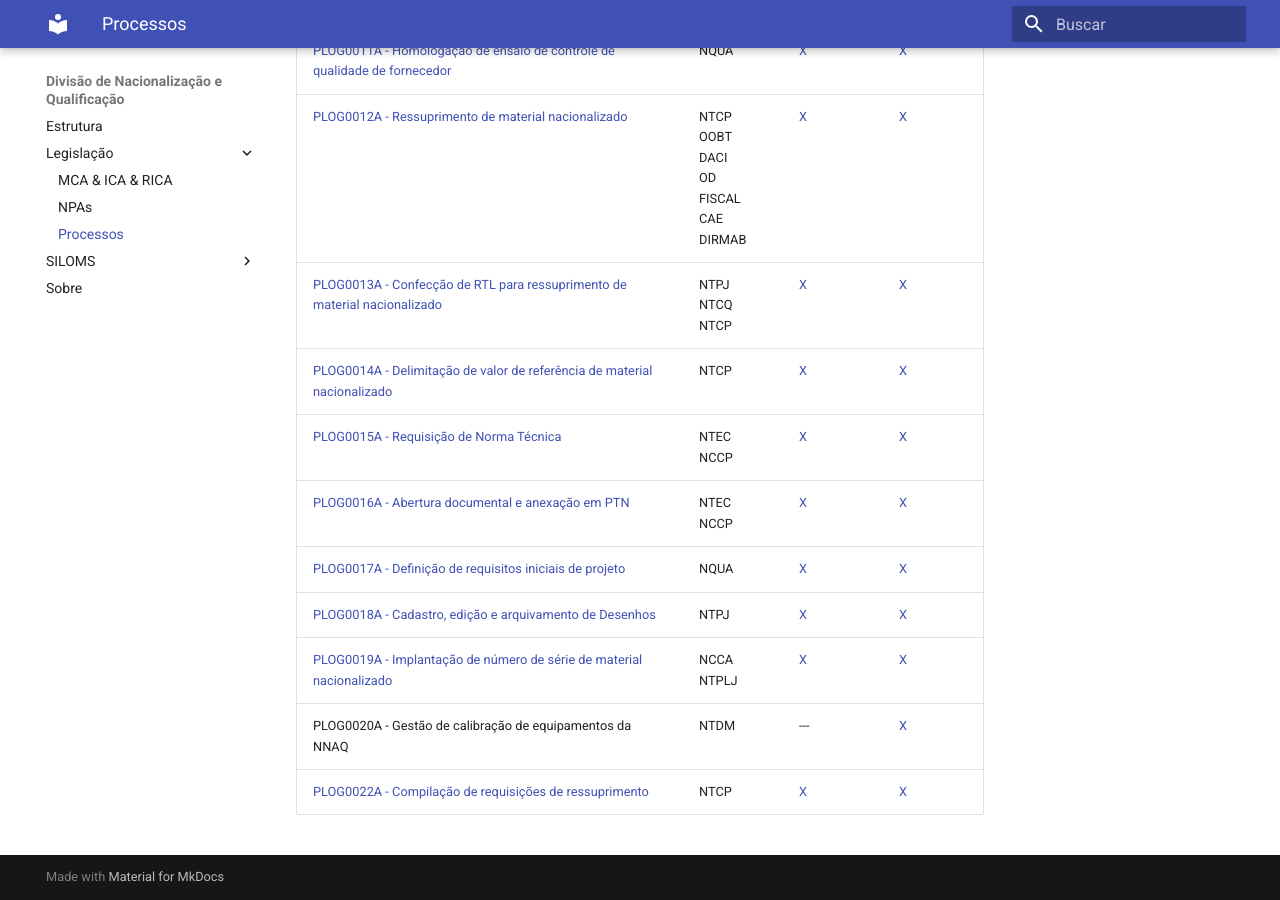
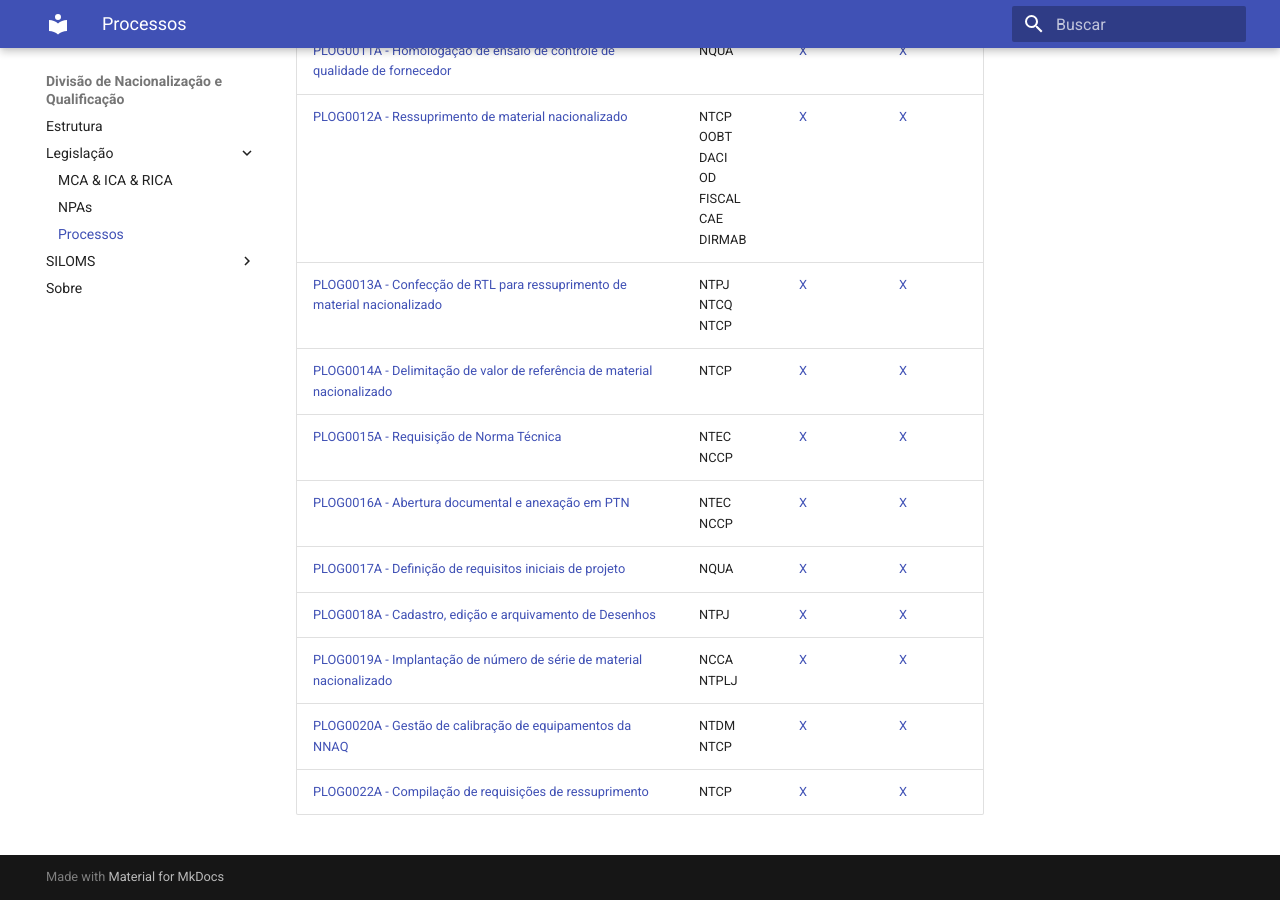
Before and after one commit to nacionalizacao/nacionalizacao.github.io, an MkDocs documentation site: the page built from docs/legislacao/plog/index.md, in a window 1280 px wide and 900 px high, scrolled down 730 px. Built offline with MkDocs 1.6.1 and Material for MkDocs 9.7.7, drawn with Linux system fonts in a browser that asks for light colours.

Commit message:
plog0020

```diff
--- a/docs/legislacao/plog/index.md
+++ b/docs/legislacao/plog/index.md
@@ -20,5 +20,5 @@
 | [PLOG0017A - Definição de requisitos iniciais de projeto](PLOG0017A.pdf) | NQUA | [X](PLOG0017A.docx) | [X](PLOG0017A.bpm) |
 | [PLOG0018A - Cadastro, edição e arquivamento de Desenhos](PLOG0018A.pdf) | NTPJ | [X](PLOG0018A.docx) | [X](PLOG0018A.bpm) |
 | [PLOG0019A - Implantação de número de série de material nacionalizado](PLOG0019A.pdf) | NCCA <br> NTPLJ | [X](PLOG0019A.docx) | [X](PLOG0019A.bpm) |
-| PLOG0020A - Gestão de calibração de equipamentos da NNAQ | NTDM     | --- | [X](PLOG0020A.bpm) |
+| [PLOG0020A - Gestão de calibração de equipamentos da NNAQ](PLOG0020A.pdf) | NTDM <br> NTCP | [X](PLOG0020A.docx) | [X](PLOG0020A.bpm) |
 | [PLOG0022A - Compilação de requisições de ressuprimento](PLOG0022A.pdf) | NTCP | [X](PLOG0022A.docx) | [X](PLOG0022A.bpm) |
```
Also changed, not shown: 3 other files.
